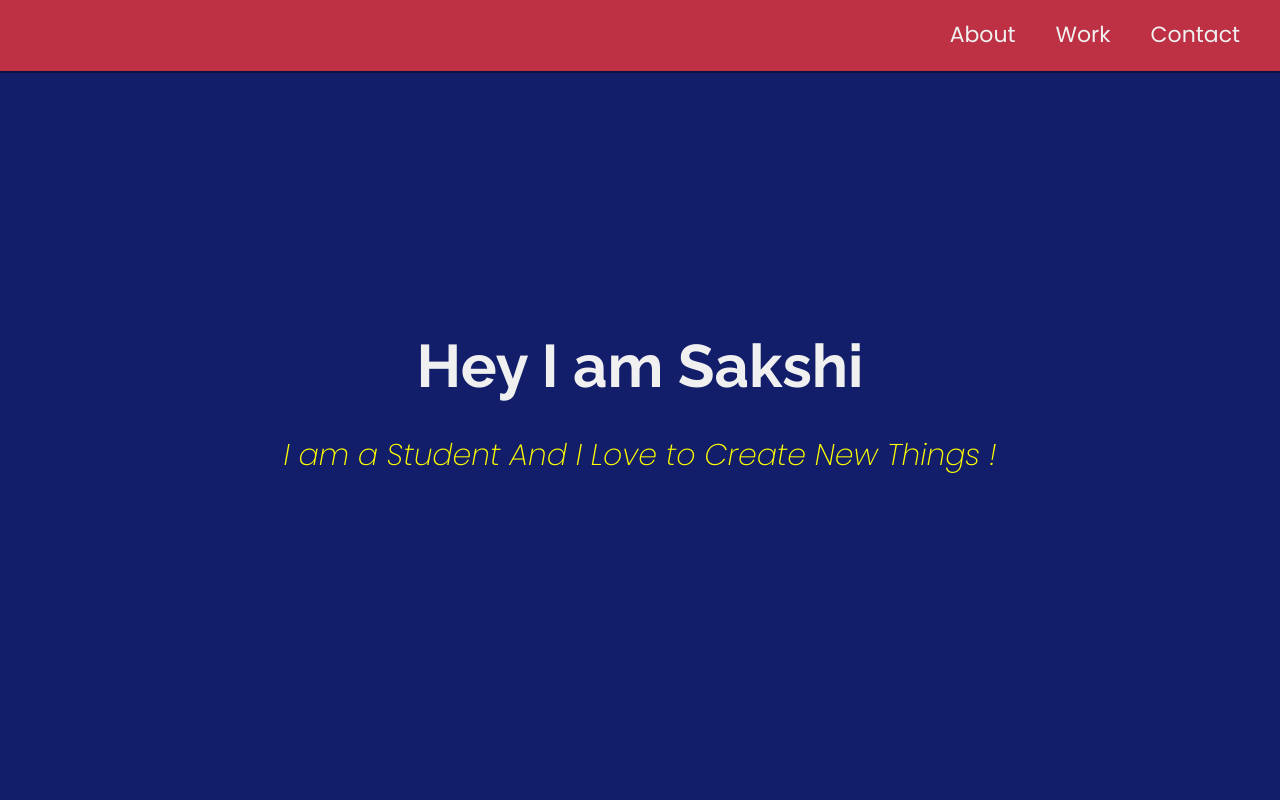
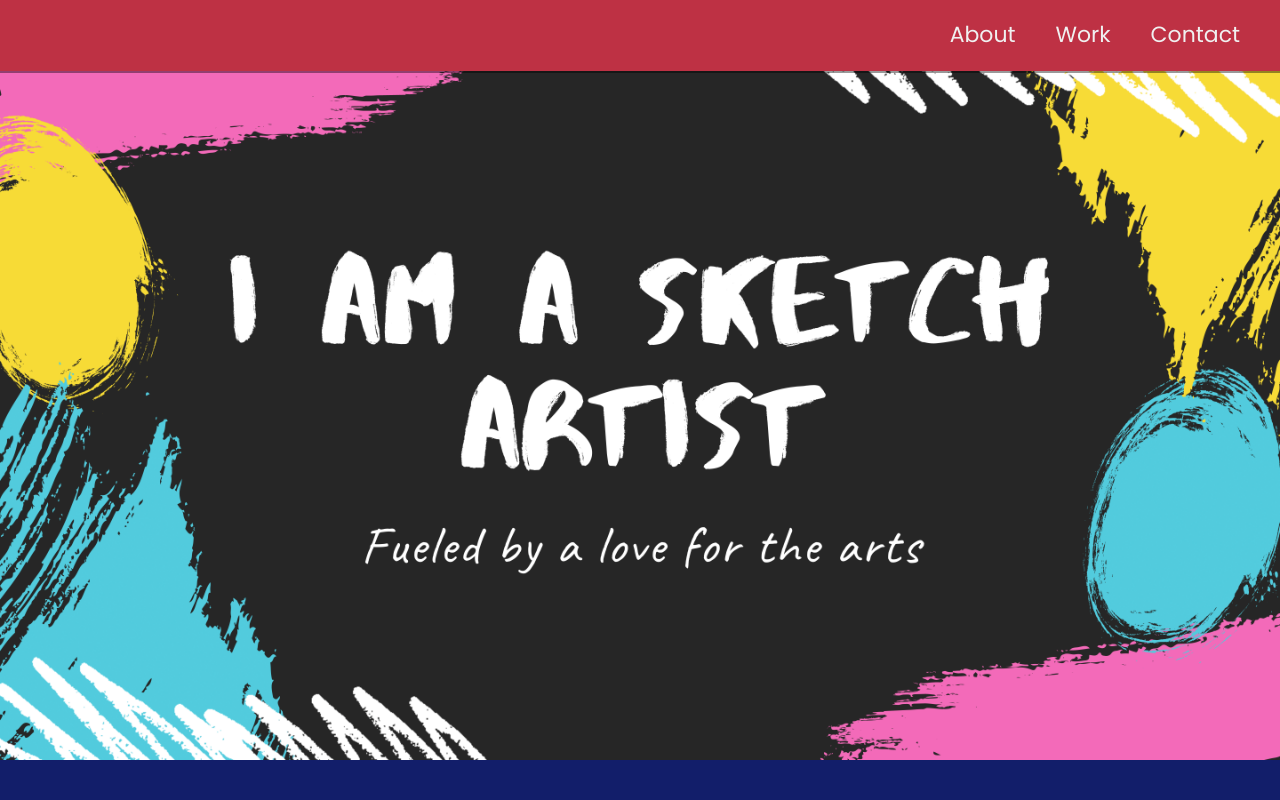
Before and after one commit to sudeepshukla338/Design-Website, a plain HTML site: page index.html in a window 1280 px wide. Shown: the top 800 px of the page. Drawn offline with Linux system fonts and the light colour scheme.

Commit message:
Update index.html

```diff
--- a/index.html
+++ b/index.html
@@ -386,8 +386,7 @@ footer i {
 <!-- START WELCOME SECTION -->
 
 <section id="welcome-section" class="welcome-section">
-  <h1>Hey I am Sakshi</h1> <br>
-  <p style="text-align: center;">     I am a Student And I Love to Create New Things !</p>
+  <img src="12.png" width="100"  alt="project"/>
 </section>
 
 <!-- END WELCOME SECTION -->
```
